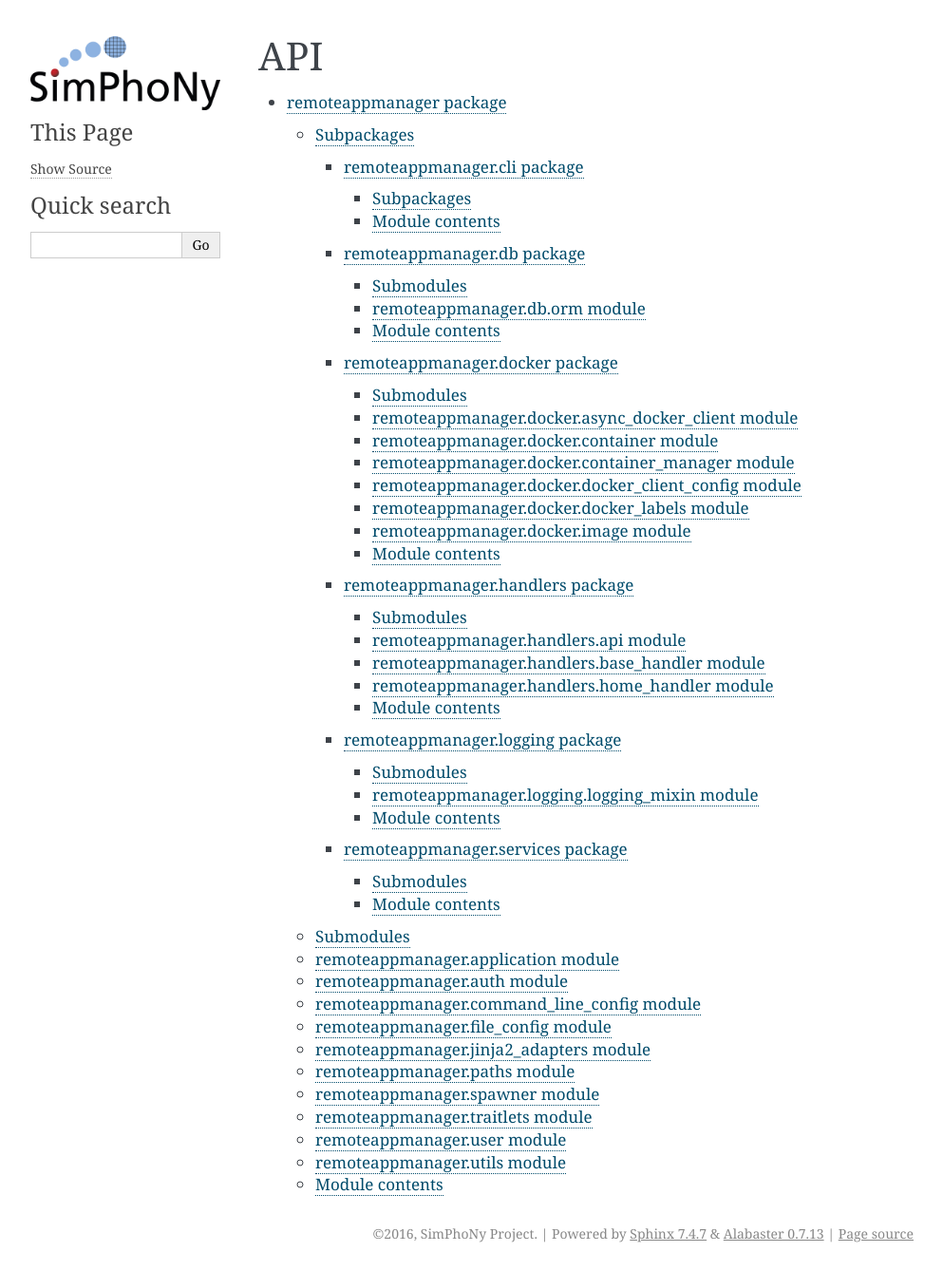
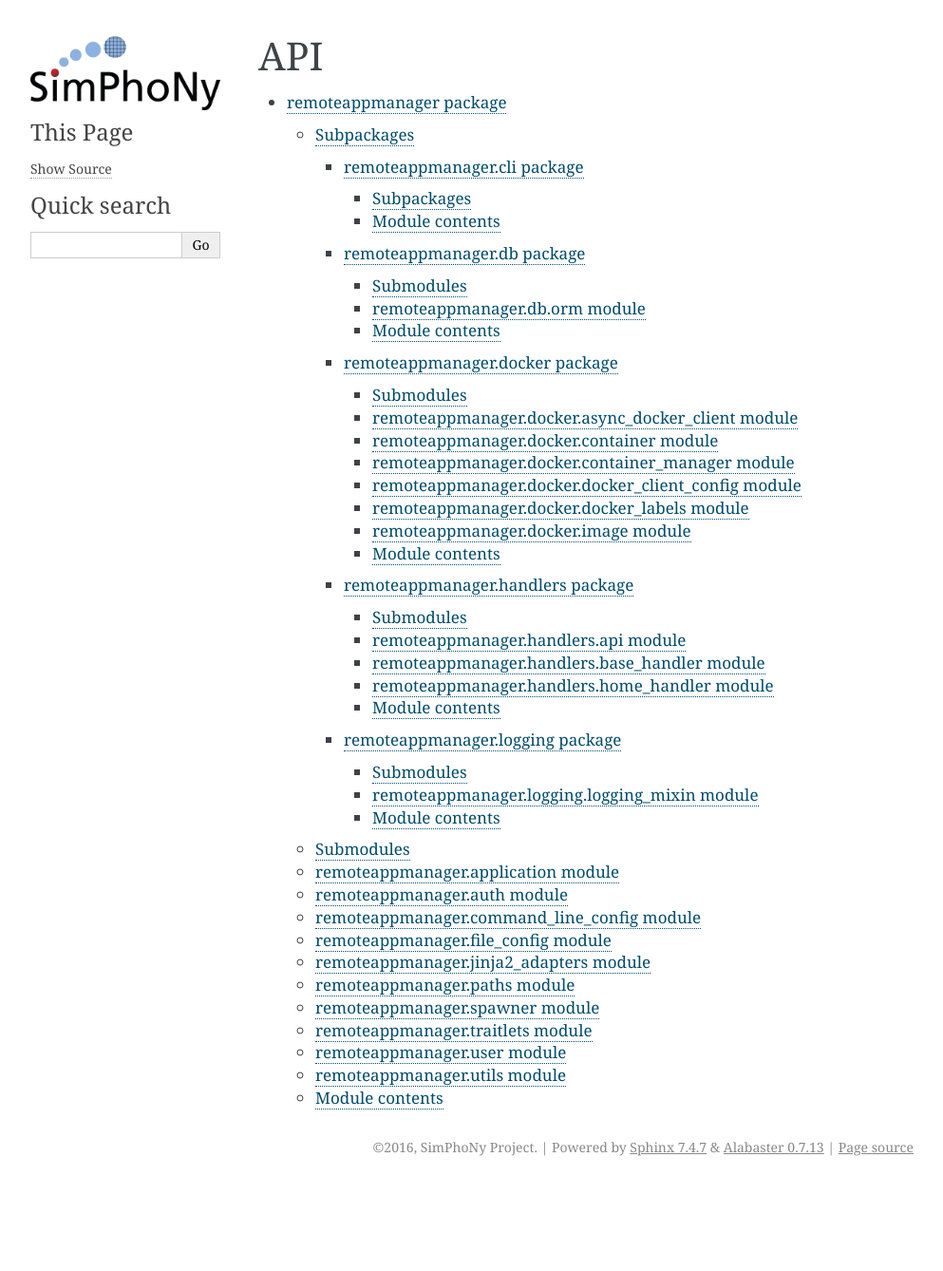
Before and after one commit to simphony/simphony-remote, a Sphinx documentation site: the page built from doc/source/api.rst, in a window 1280 px wide. Shown: the whole page at 95% size, without its empty margins (148-1141 px from the left). Built offline with Sphinx 7.4.7, drawn with Linux system fonts in a browser that asks for light colours; after the commit the page ends 1247 px from its top, so only the background shows below that.

Commit message:
Removed spurious module from uncommitted files

```diff
--- a/doc/source/api/remoteappmanager.rst
+++ b/doc/source/api/remoteappmanager.rst
@@ -11,7 +11,6 @@ Subpackages
     remoteappmanager.docker
     remoteappmanager.handlers
     remoteappmanager.logging
-    remoteappmanager.services
 
 Submodules
 ----------
--- a/doc/source/api/remoteappmanager.services.rst
+++ /dev/null
@@ -1,13 +0,0 @@
-remoteappmanager.services package
-=================================
-
-Submodules
-----------
-
-Module contents
----------------
-
-.. automodule:: remoteappmanager.services
-    :members:
-    :undoc-members:
-    :show-inheritance:
```
